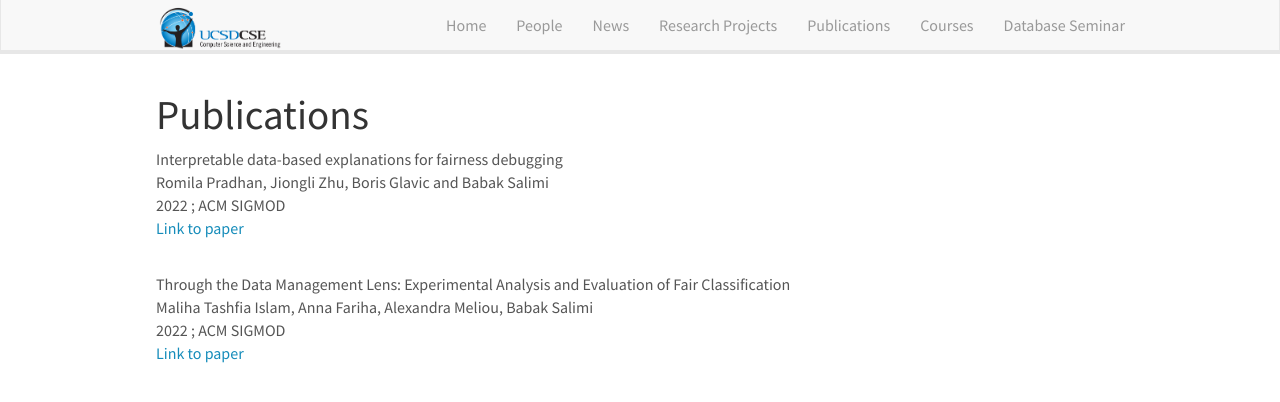
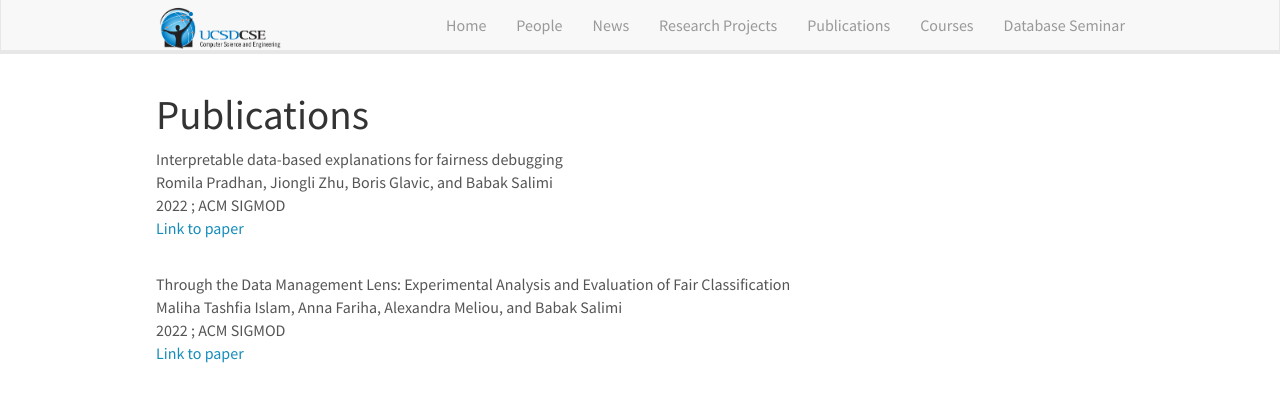
Before and after one commit to dbucsd/dbucsd.github.io, a Jekyll site: the page built from pages/papers.html, in a window 1280 px wide and 900 px high. Shown: the top 402 px of the window. Built offline with Jekyll 4.4.1, drawn with Linux system fonts in a browser that asks for light colours; nearby versions of some CDN libraries.

Commit message:
Update papers.yml

```diff
--- a/_data/papers.yml
+++ b/_data/papers.yml
@@ -1,12 +1,12 @@
 - year: 2022
   venue: ACM SIGMOD
   title: "Interpretable data-based explanations for fairness debugging"
-  author: Romila Pradhan, Jiongli Zhu, Boris Glavic and Babak Salimi
+  author: Romila Pradhan, Jiongli Zhu, Boris Glavic, and Babak Salimi
   link: https://arxiv.org/abs/2112.09745
 - year: 2022
   venue: ACM SIGMOD
   title: "Through the Data Management Lens: Experimental Analysis and Evaluation of Fair Classification"
-  author: Maliha Tashfia Islam, Anna Fariha, Alexandra Meliou, Babak Salimi
+  author: Maliha Tashfia Islam, Anna Fariha, Alexandra Meliou, and Babak Salimi
   link: https://arxiv.org/abs/2101.07361
 - year: 2022
   venue: ACM SIGMOD
```
